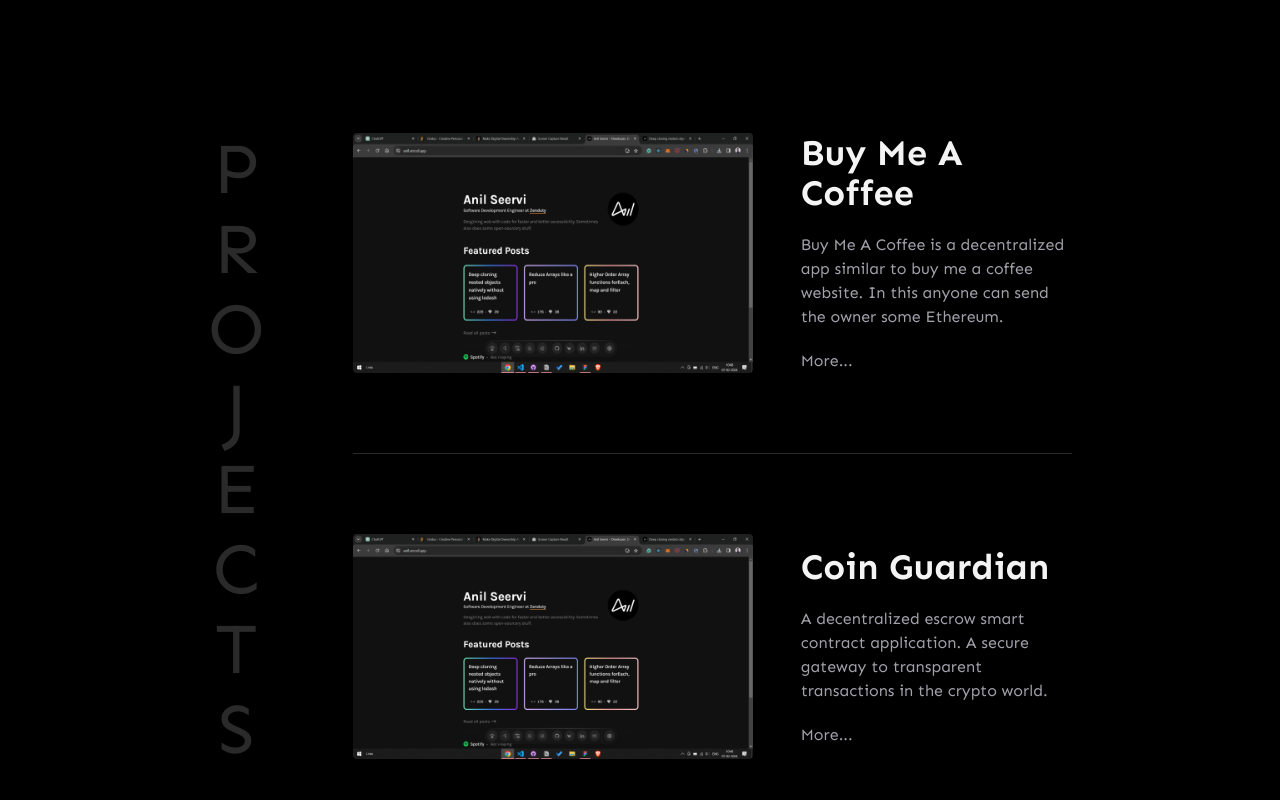
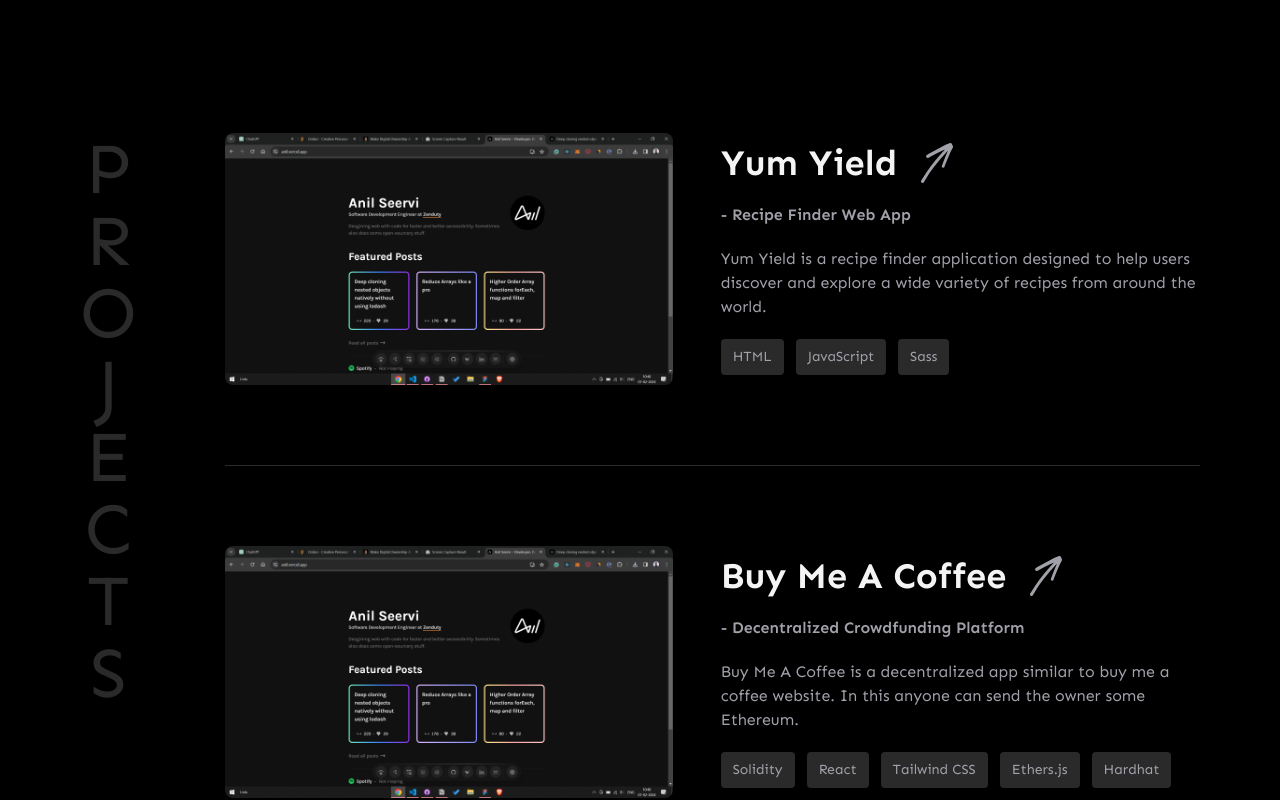
Before and after one commit to mohsin-khan07/Portfolio, a React (Vite) app: page / in a window 1280 px wide. Shown: the part 1040-1840 px from the top of the page. Built offline with nearby package versions, Linux system fonts and the light colour scheme.

Commit message:
projects card completed

```diff
--- a/src/pages/Home.jsx
+++ b/src/pages/Home.jsx
@@ -1,13 +1,14 @@
+import { Link } from "react-router-dom";
+import { projects } from "../projects/projects";
 import SocialIcons from "../ui/SocialIcons";
-import { projects } from "../projects/projects";
 
 export default function Home() {
   return (
     <section>
       <Hero />
       <ImageGallery />
-      <Projects />
-      <InProgress />
+      <Projects title="projects" isInProgress={false} />
+      <Projects title="~soon" isInProgress={true} />
     </section>
   );
 }
@@ -66,9 +67,9 @@ function ImageGallery() {
   );
 }
 
-/* function Projects() {
+/* function ProjectsOld() {
   return (
-    <div className="flex flex-col gap-12 px-6 py-20 sm:px-14 md:px-20 lg:px-40 xl:px-52">
+    <div className="flex flex-col gap-12 px-6 py-20 sm:px-14 md:px-20">
       {projects.slice(0, 3).map((project) => (
         <ProjectsSection
           key={project.id}
@@ -83,81 +84,92 @@ function ImageGallery() {
   );
 } */
 
-function Projects() {
+function Projects({ title, isInProgress }) {
   return (
-    <section className="flex gap-8 px-52 py-24">
-      <section className="mr-14">
-        <section className="sticky top-4 flex flex-col items-center gap-2 text-7xl dark:text-grey3">
-          <h1>P</h1>
-          <h1>R</h1>
-          <h1>O</h1>
-          <h1>J</h1>
-          <h1>E</h1>
-          <h1>C</h1>
-          <h1>T</h1>
-          <h1>S</h1>
+    <section className="flex gap-8 px-6 py-24 md:px-10 xl:px-20">
+      <section className="xs:mr-4 sm:mr-6 xl:mr-14">
+        <section className="sticky top-4">
+          {[...title].map((word) => (
+            <section
+              key={word}
+              className="flex flex-col items-center text-4xl uppercase text-grey8 dark:text-grey3 xs:gap-2 xs:text-5xl sm:text-6xl xl:text-7xl"
+            >
+              <span>{word}</span>
+            </section>
+          ))}
         </section>
       </section>
-      <section className="flex w-full flex-col gap-20">
+      <section className="mdlg:gap-16 flex w-full flex-col gap-10 xs:gap-12 lg:gap-20">
         {projects.slice(0, 5).map((project, i) => {
-          if (project.inProgress === false)
+          if (project.inProgress === isInProgress)
             return (
-              <section className="flex flex-col gap-20" key={project.id}>
-                <Project name={project.name} overview={project.overview} />
+              <section
+                className="mdlg:gap-16 flex flex-col gap-10 xs:gap-12 lg:gap-20"
+                key={project.id}
+              >
+                <Project
+                  name={project.name}
+                  description={project.description}
+                  overview={project.overview}
+                  url={project.url}
+                  techStack={project.techStack}
+                  thumbnail={project.thumbnail}
+                />
                 {i === 4 ? "" : <HLine />}
               </section>
             );
         })}
-        <button>View All Projects</button>
+        <Link
+          to="/projects"
+          className="mt-6 flex items-center justify-center rounded-lg bg-grey8 p-3 text-grey2 dark:bg-grey1 dark:text-grey7"
+        >
+          View All Projects
+        </Link>
       </section>
     </section>
   );
 }
 
-function InProgress() {
+function Project({ name, description, overview, url, techStack, thumbnail }) {
   return (
-    <section className="flex gap-8 px-52 py-24">
-      <section className="mr-14">
-        <section className="sticky top-4 flex flex-col items-center gap-2 text-7xl dark:text-grey3">
-          <h1>S</h1>
-          <h1>O</h1>
-          <h1>O</h1>
-          <h1>N</h1>
-        </section>
-      </section>
-      <section className="flex w-full flex-col gap-20">
-        {projects.map((project) => {
-          if (project.inProgress === true)
-            return (
-              <section className="flex flex-col gap-20" key={project.id}>
-                <Project name={project.name} overview={project.overview} />
-                <HLine />
-              </section>
-            );
-        })}
+    <section className="mdlg:flex-row flex flex-col gap-8 lg:gap-10 xl:gap-12">
+      <div className="max-w-xs overflow-hidden rounded-lg lg:max-w-sm xl:max-w-md">
+        <img src={thumbnail}></img>
+      </div>
+      <section className="flex flex-col justify-center gap-4 lg:gap-5">
+        <a href={`${url}`} target="blank">
+          <div className="flex cursor-pointer items-center gap-6">
+            <h1 className="text-3xl font-bold text-grey1 dark:text-grey8 xl:text-4xl">
+              {name}
+            </h1>
+
+            <div className="xs:w-4 lg:w-6 xl:w-8">
+              <img src="./icons/arrow.svg" alt="arrow"></img>
+            </div>
+          </div>
+        </a>
+        <p className="font-semibold dark:text-grey6">- {description}</p>
+        <p className="text-grey3 dark:text-grey6">{overview}</p>
+        <div className="flex flex-wrap gap-3">
+          {techStack
+            ? techStack.map((tech) => <TechStack key={tech} tech={tech} />)
+            : ""}
+        </div>
       </section>
     </section>
   );
 }
 
-function Project({ name, overview }) {
+function TechStack({ tech }) {
   return (
-    <section className="flex gap-12">
-      <img
-        src="./testThumbnail.png"
-        width="400px"
-        height="auto"
-        className="rounded"
-      ></img>
-      <section className="flex flex-col justify-center gap-5">
-        <h1 className="text-4xl font-bold text-grey8">{name}</h1>
-        <p>{overview}</p>
-        <button className="text-left">More...</button>
-      </section>
-    </section>
+    <div className="rounded bg-grey8 px-2 py-2 text-sm dark:bg-grey3 xs:px-3">
+      {tech}
+    </div>
   );
 }
 
 function HLine() {
-  return <section className="border-b border-grey3"></section>;
+  return (
+    <section className="border-b border-grey8 dark:border-grey3"></section>
+  );
 }
--- a/src/projects/projects.js
+++ b/src/projects/projects.js
@@ -1,12 +1,40 @@
 export const projects = [
   {
+    id: 8,
+    inProgress: true,
+    name: "OccasioNex",
+    description: "Event Management Software",
+    overview:
+      "OccasioNex is an intuitive event management application designed to simplify the planning process for any occasion. From weddings and parties to corporate events, OccasioNex offers comprehensive tools for organizing guest lists, scheduling, budgeting, and more.",
+    logo: "./projects/buyMeACoffee.png",
+    thumbnail: "./testThumbnail.png",
+    techStack: ["NextJS", "React", "MongoDB", "Tailwind CSS"],
+    url: "",
+    repoLink: "https://github.com/mohsin-khan07/OccasioNex",
+  },
+  {
+    id: 7,
+    inProgress: true,
+    name: "Alpine Haven",
+    description: "Hotel Management Application",
+    overview:
+      "Alpine Haven is your ultimate companion for managing a hotel with ease and efficiency. From seamless booking and check-in experiences to personalized guest services, Alpine Haven empowers you to create unforgettable getaways for your guests while streamlining your operations.",
+    logo: "./projects/buyMeACoffee.png",
+    thumbnail: "./testThumbnail.png",
+    techStack: ["React", "React Query", "Supabase", "Styled Components"],
+    url: "",
+    repoLink: "https://github.com/mohsin-khan07/AlpineHaven",
+  },
+  {
     id: 6,
-    inProgress: true,
+    inProgress: false,
     name: "Yum Yield",
+    description: "Recipe Finder Web App",
     overview:
       "Yum Yield is a recipe finder application designed to help users discover and explore a wide variety of recipes from around the world.",
     logo: "./projects/buyMeACoffee.png",
-    thumbnail: "",
+    thumbnail: "./testThumbnail.png",
+    techStack: ["HTML", "JavaScript", "Sass"],
     url: "https://yumyield.vercel.app",
     repoLink: "https://github.com/mohsin-khan07/YumYield",
   },
@@ -14,10 +42,12 @@ export const projects = [
     id: 5,
     inProgress: false,
     name: "Buy Me A Coffee",
+    description: "Decentralized Crowdfunding Platform",
     overview:
       "Buy Me A Coffee is a decentralized app similar to buy me a coffee website. In this anyone can send the owner some Ethereum.",
     logo: "./projects/buyMeACoffee.png",
-    thumbnail: "",
+    thumbnail: "./testThumbnail.png",
+    techStack: ["Solidity", "React", "Tailwind CSS", "Ethers.js", "Hardhat"],
     url: "https://buymeacoffeedapp.vercel.app",
     repoLink: "https://github.com/mohsin-khan07/BuyMeACoffee",
   },
@@ -25,10 +55,12 @@ export const projects = [
     id: 4,
     inProgress: false,
     name: "Coin Guardian",
+    description: "Decentralized Escrow Application",
     overview:
       "A decentralized escrow smart contract application. A secure gateway to transparent transactions in the crypto world.",
     logo: "./projects/coinGuardian.png",
-    thumbnail: "",
+    thumbnail: "./testThumbnail.png",
+    techStack: ["Solidity", "React", "Ethers.js", "Hardhat"],
     url: "https://coinguardian.netlify.app",
     repoLink: "https://github.com/mohsin-khan07/coin-guardian",
   },
@@ -36,10 +68,12 @@ export const projects = [
     id: 3,
     inProgress: false,
     name: "NFT Gaze",
+    description: "NFT Indexer App",
     overview:
       "NFT Gaze is your go-to app for effortlessly tracking your NFT holdings on the Ethereum blockchain.",
     logo: "./projects/nftGaze.png",
-    thumbnail: "",
+    thumbnail: "./testThumbnail.png",
+    techStack: ["React", "Alchemy SDK", "Ethers.js"],
     url: "https://nftgaze.netlify.app",
     repoLink: "https://github.com/mohsin-khan07/NFT-Gaze",
   },
@@ -47,10 +81,12 @@ export const projects = [
     id: 2,
     inProgress: false,
     name: "Token Trove",
+    description: "ERC20 Tokens Indexer App",
     overview:
       "Token Trove is your go-to app for effortlessly tracking your ERC20 tokens holdings on the Ethereum blockchain.",
     logo: "./projects/tokenTrove.png",
-    thumbnail: "",
+    thumbnail: "./testThumbnail.png",
+    techStack: ["React", "Alchemy SDK", "Ethers.js"],
     url: "https://tokentrove.netlify.app",
     repoLink: "https://github.com/mohsin-khan07/token-trove",
   },
@@ -58,10 +94,12 @@ export const projects = [
     id: 1,
     inProgress: false,
     name: "Chain Surge",
+    description: "Ethereum Block Explorer",
     overview:
       "An Ethereum block explorer for seamless navigation through blocks, transactions, and addresses, delivering real-time insights into the network's activity.",
     logo: "./projects/chainSurge.png",
-    thumbnail: "",
+    thumbnail: "./testThumbnail.png",
+    techStack: ["React", "Alchemy SDK", "Ethers.js", "CoinCap API"],
     url: "https://chainsurge.netlify.app",
     repoLink: "https://github.com/mohsin-khan07/chain-surge",
   },
--- a/src/ui/Header.jsx
+++ b/src/ui/Header.jsx
@@ -3,7 +3,7 @@ import { useDarkMode } from "../contexts/DarkModeContext";
 
 export default function Header() {
   return (
-    <div className="flex items-center justify-between px-6 py-8 sm:px-10 md:px-20 lg:px-40 xl:px-52">
+    <div className="flex items-center justify-between px-6 py-8 sm:px-10 md:px-10 xl:px-20">
       <Logo />
       <NavMenu />
       <ThemeToggleBtn />
@@ -29,7 +29,6 @@ function NavMenu() {
   // }
 
   return (
-    <div>
     <ul className="flex items-center justify-center gap-8 rounded-full border-2 border-grey8 bg-grey9 px-8 py-3 text-sm text-grey1 transition-colors duration-200 dark:border-grey2 dark:bg-grey1 dark:text-grey7">
       <NavLink
         to="/about"
@@ -48,16 +47,6 @@ function NavMenu() {
         Projects
       </NavLink>
     </ul>
-      {/* <div className="relative md:hidden">
-        <button
-          onClick={handleMenuOpen}
-          className="flex items-center justify-center rounded-full border-2 border-grey8 bg-grey9 px-4 py-4 text-sm text-grey1 transition-colors dark:border-grey2 dark:bg-grey1 dark:text-grey7"
-        >
-          <img src="/icons/menu.svg" alt="menu" className="w-4"></img>
-        </button>
-      </div> */}
-      {/* <MobileMenu isOpen={menuOpen} /> */}
-    </div>
   );
 }
 
--- a/tailwind.config.js
+++ b/tailwind.config.js
@@ -23,6 +23,7 @@ export default {
     extend: {
       screens: {
         xs: "420px",
+        mdlg: "900px",
       },
     },
   },
```
Also changed, not shown: public/icons/arrow.svg (added). Lines whose indentation alone changed are shown as unchanged.
